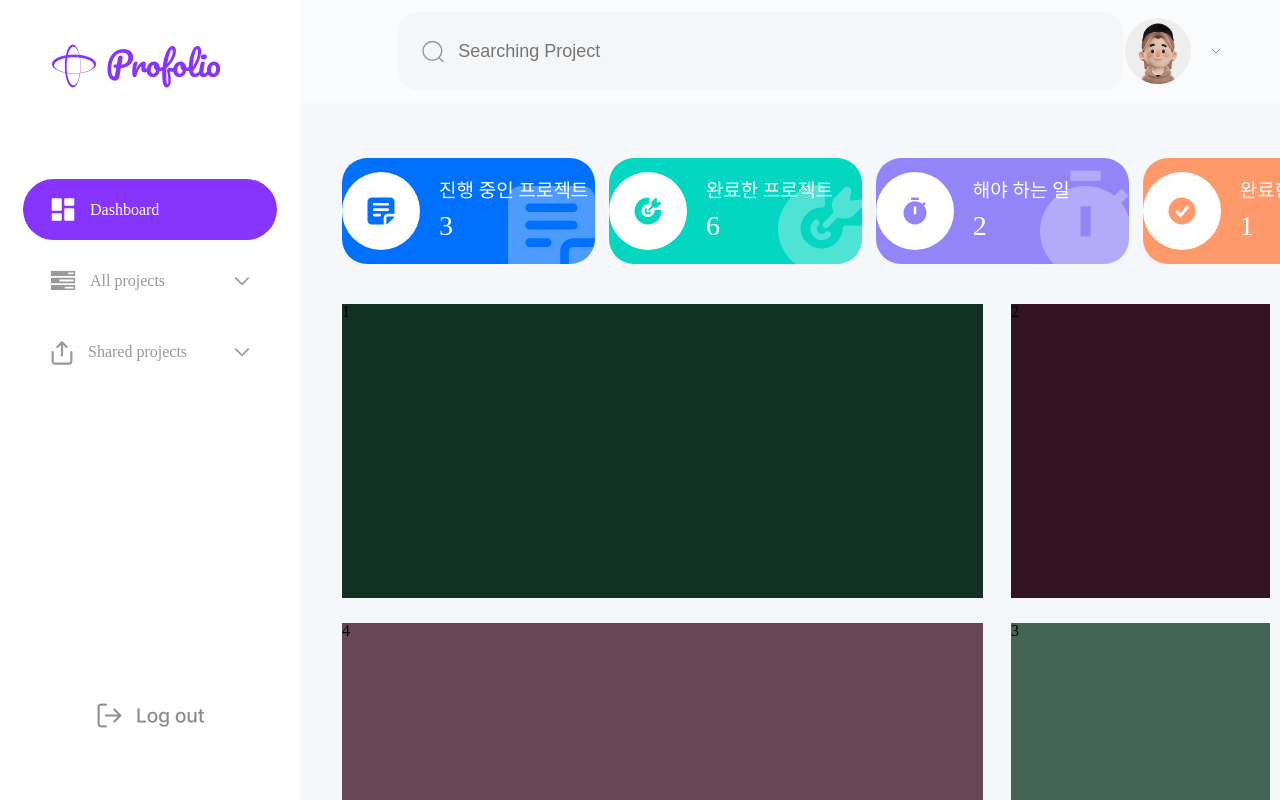
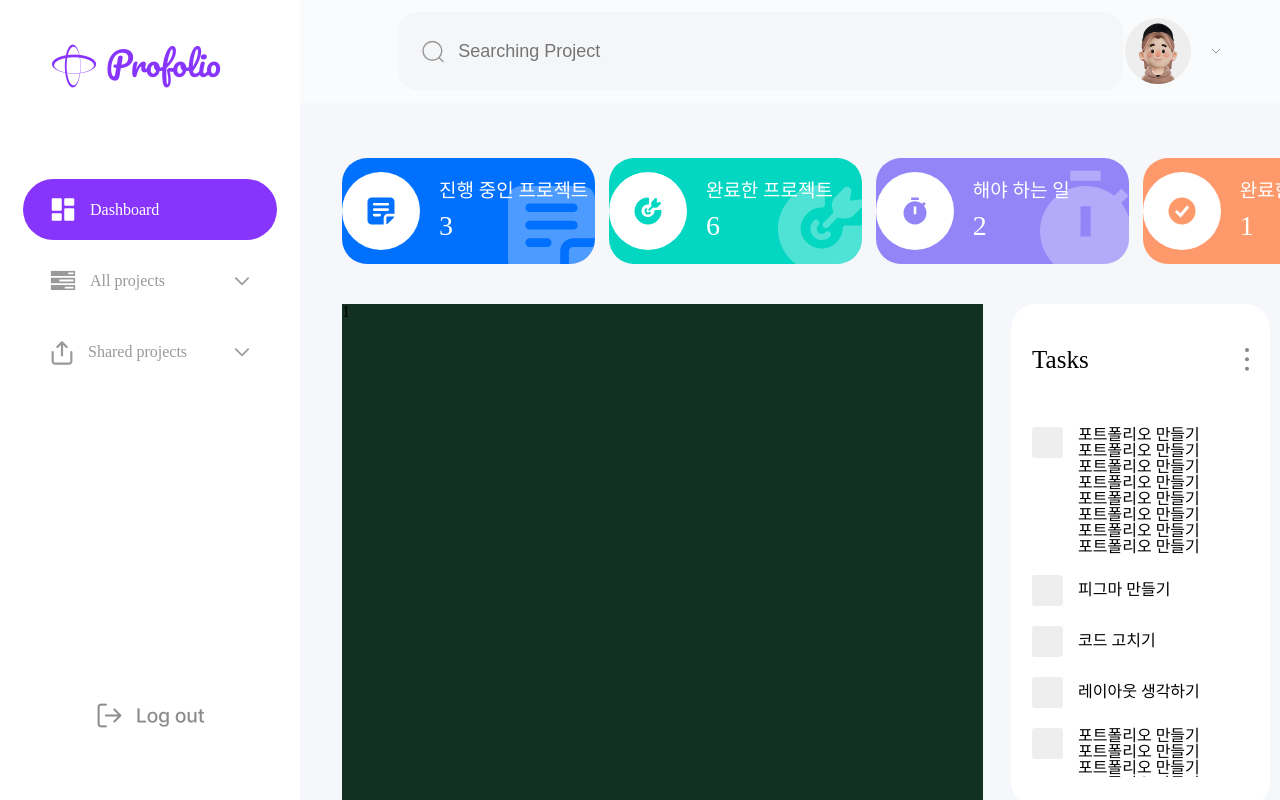
Before and after one commit to 2025MirimITShow-profolio/profolio-client, a React (Vite) app: page / in a window 1280 px wide. Shown: the top 800 px of the page. Built offline with nearby package versions, Linux system fonts and the light colour scheme.

Commit message:
[feat] : tasks 구현

```diff
--- a/src/components/Dashboard/DashboardContainer.tsx
+++ b/src/components/Dashboard/DashboardContainer.tsx
@@ -1,4 +1,5 @@
 import SimpleBox from './SimpleBox'
+import Tasks from './Tasks'
 import styles from '../../style/DashboardContainer.module.css'
 
 const simpleItem = [
@@ -41,7 +42,7 @@ export default function DashboardContainer() {
                 </div>
                 <div className={styles.gridContainer}>
                     <div style={{width: '100%', height: '100%', backgroundColor: '#123123'}}>1</div>
-                    <div style={{width: '100%', height: '100%', backgroundColor: '#321321'}}>2</div>
+                    <Tasks />
                     <div style={{width: '100%', height: '100%', backgroundColor: '#654654'}}>4</div>
                     <div style={{width: '100%', height: '100%', backgroundColor: '#456456'}}>3</div>
                 </div>
--- /dev/null
+++ b/src/components/Dashboard/Tasks.tsx
@@ -0,0 +1,67 @@
+import { useState } from 'react'
+import { useThemeStore } from '../../store/themeStore'
+import styles from '../../style/Tasks.module.css'
+
+const task = [
+    '포트폴리오 만들기 포트폴리오 만들기 포트폴리오 만들기 포트폴리오 만들기 포트폴리오 만들기 포트폴리오 만들기 포트폴리오 만들기 포트폴리오 만들기',
+    '피그마 만들기',
+    '코드 고치기',
+    '레이아웃 생각하기',
+    '포트폴리오 만들기 포트폴리오 만들기 포트폴리오 만들기 포트폴리오 만들기 포트폴리오 만들기 포트폴리오 만들기 포트폴리오 만들기 포트폴리오 만들기',
+    '피그마 만들기',
+    '코드 고치기',
+    '레이아웃 생각하기',
+    '포트폴리오 만들기 포트폴리오 만들기 포트폴리오 만들기 포트폴리오 만들기 포트폴리오 만들기 포트폴리오 만들기 포트폴리오 만들기 포트폴리오 만들기',
+    '피그마 만들기',
+    '코드 고치기',
+    '레이아웃 생각하기',
+]
+
+type TaskProps = {
+    task: string,
+    isDark: boolean
+}
+
+export function Task({task, isDark}:TaskProps) {
+    const [done, setDone] = useState(false)
+    return (
+        <div className={styles.task}>
+            <div
+                className={styles.doneBtn}
+                style={{backgroundColor: done?'#8734FD':isDark?'#41414E':'#EEEEEE'}}
+                onClick={() => setDone(pre => !pre)}
+            >
+                {done &&
+                    <svg width="16" height="13" viewBox="0 0 16 13" fill="none" xmlns="http://www.w3.org/2000/svg">
+                        <path d="M1 6.26316L5.5 11L15 1" stroke="white" stroke-width="2.5"/>
+                    </svg>
+                }
+            </div>
+            <div className={styles.text} style={done?{textDecoration: 'line-through'}:{}}>
+                {task}
+            </div>
+        </div>
+    )
+}
+
+export default function Tasks() {
+    const isDark = useThemeStore((store) => store.isDark)
+
+    return (
+        <div
+            className={styles.taskContainer}
+            style={isDark?{backgroundColor: '#2B2B37', color: '#FFFFFF'}:{backgroundColor: '#FFFFFF', color: '#000000'}}
+        >
+            <div className={styles.header}>
+                <p style={{fontSize: '25px'}}>Tasks</p>
+                <img
+                    src='/images/showMore.svg'
+                    alt='더보기'
+                />
+            </div>
+            <div className={styles.taskList}>
+                {task.map((t, i) => <Task key={i} task={t} isDark={isDark} />)}
+            </div>
+        </div>
+    )
+}
--- /dev/null
+++ b/src/style/Tasks.module.css
@@ -0,0 +1,58 @@
+.taskContainer {
+    width: 100%;
+    height: 100%;
+    border-radius: 25px;
+    display: flex;
+    flex-direction: column;
+    justify-content: center;
+    align-items: center;
+    overflow: hidden;
+}
+
+.header {
+    width: 83.8%;
+    height: auto;
+    display: flex;
+    align-items: center;
+    justify-content: space-between;
+    margin: 43px 0 55px;
+}
+
+.taskList {
+    width: 83.8%;
+    height: 100%;
+    margin-bottom: 30px;
+    overflow-y: scroll;
+    display: flex;
+    flex-direction: column;
+    align-items: flex-start;
+    row-gap: 20px;
+}
+.taskList::-webkit-scrollbar {
+    width: 0;
+}
+
+.task {
+    width: 83.8%;
+    display: flex;
+    align-items: flex-start;
+
+}
+
+.doneBtn {
+    min-width: 31px;
+    min-height: 31px;
+    border-radius: 3px;
+    display: flex;
+    align-items: center;
+    justify-content: center;
+    margin-right: 15px;
+}
+
+.text {
+    width: 100%;
+    height: 100%;
+    display: flex;
+    align-items: center;
+    word-break: break-word;
+}
```
Also changed, not shown: public/images/check.svg (added), public/images/showMore.svg (added).
